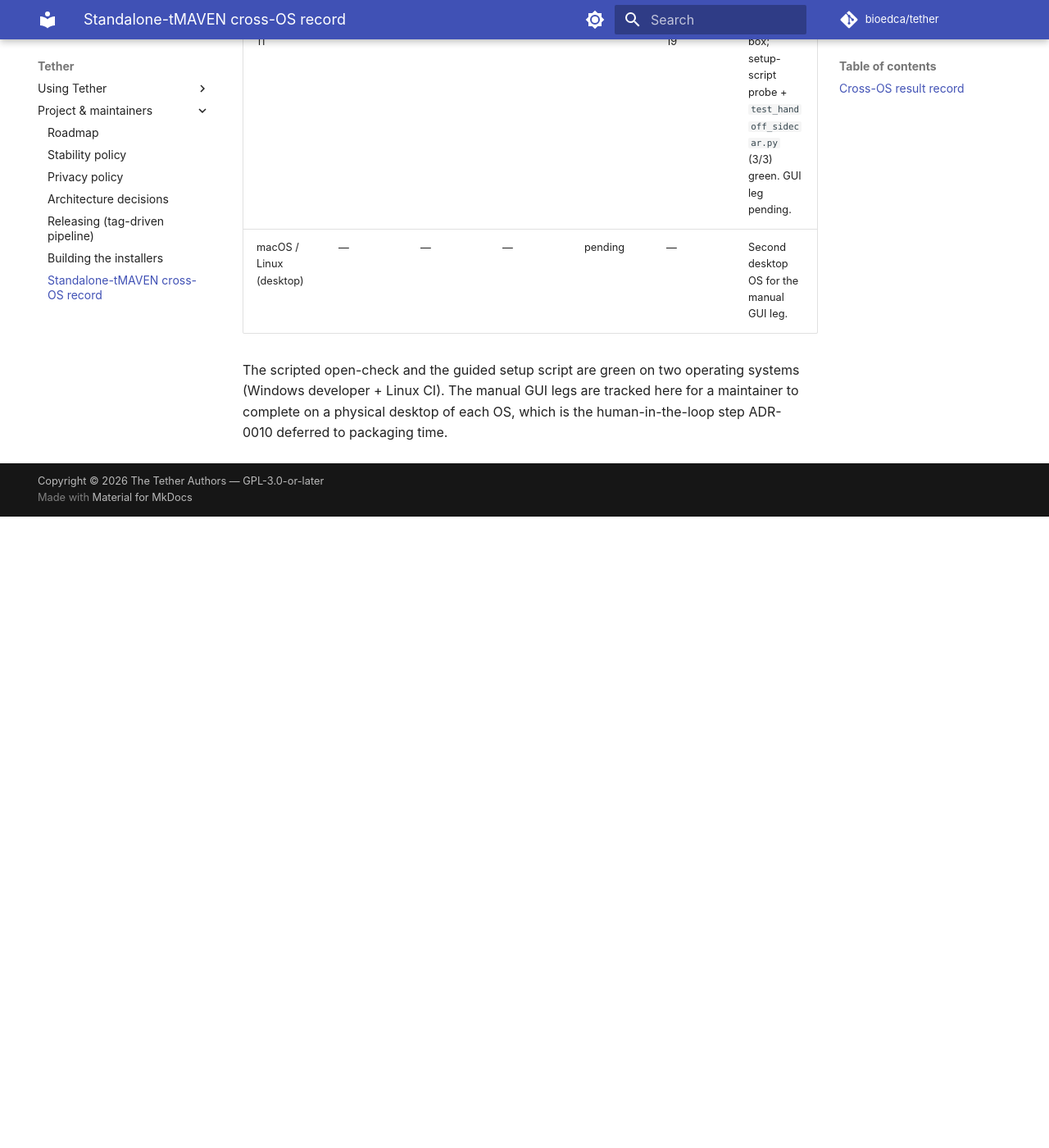
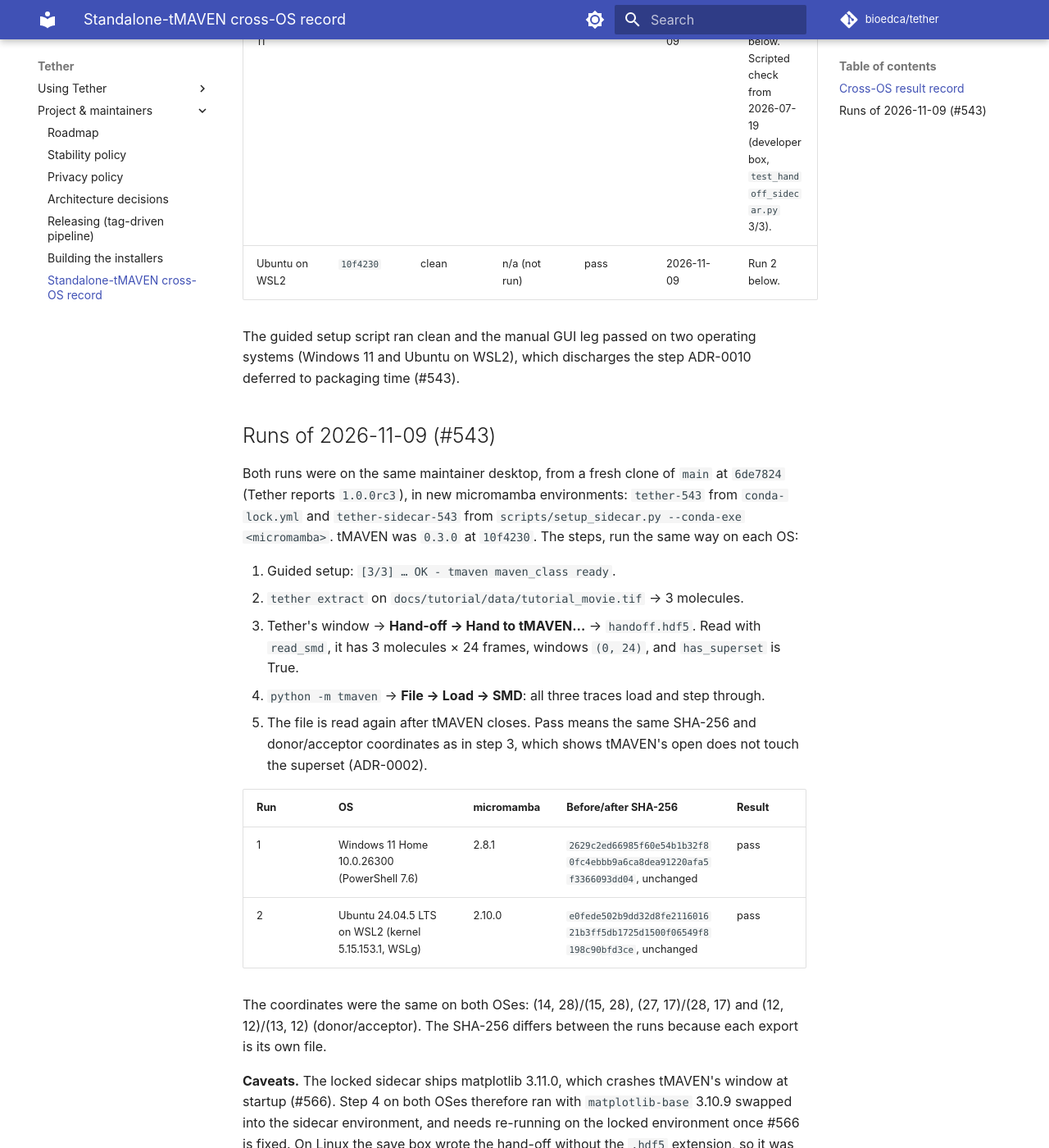
Before and after one commit to bioedca/tether, an MkDocs documentation site: the page built from docs/maintainers/standalone-tmaven-cross-os-record.md, in a window 1280 px wide and 1400 px high, scrolled down 779 px. Shown: the whole window at 82% size. Built offline with MkDocs 1.6.1 and Material for MkDocs 9.7.7, drawn with Linux system fonts in a browser that asks for light colours; comment, search, counter and statistics services are not loaded; the version menu is left out; before the commit the page ends 1409 px from its top, so only the background shows below that; some of the changed text lies outside the part shown.

Commit message:
docs(sidecar): record the two-OS standalone-tMAVEN GUI check (#543)
Windows 11 and Ubuntu on WSL2, both from main at 6de7824 with tMAVEN
0.3.0 at 10f4230: the guided setup ran clean, Tether's hand-off opened in
the standalone tMAVEN GUI, and the file's SHA-256 and coordinates were
unchanged after the open. The GUI leg ran with matplotlib 3.10.9 swapped
in because of #566.

```diff
--- a/docs/maintainers/standalone-tmaven-cross-os-record.md
+++ b/docs/maintainers/standalone-tmaven-cross-os-record.md
@@ -15,10 +15,42 @@ Windows (developer) and Linux (CI); the manual GUI leg is recorded here as it is
 | OS | tMAVEN commit | Setup script | Scripted open-check | Manual GUI open | Date | Notes |
 |---|---|---|---|---|---|---|
 | Linux (CI) | `10f4230` | clean | pass | n/a (headless CI) | ongoing | `sidecar` workflow: setup script + `test_handoff_sidecar.py` on every live run. |
-| Windows 11 | `10f4230` | clean | pass | pending | 2026-07-19 | Developer box; setup-script probe + `test_handoff_sidecar.py` (3/3) green. GUI leg pending. |
-| macOS / Linux (desktop) | — | — | — | pending | — | Second desktop OS for the manual GUI leg. |
+| Windows 11 | `10f4230` | clean | pass | pass | 2026-11-09 | Run 1 below. Scripted check from 2026-07-19 (developer box, `test_handoff_sidecar.py` 3/3). |
+| Ubuntu on WSL2 | `10f4230` | clean | n/a (not run) | pass | 2026-11-09 | Run 2 below. |
 
-The scripted open-check and the guided setup script are green on two operating systems
-(Windows developer + Linux CI). The manual GUI legs are tracked here for a maintainer to
-complete on a physical desktop of each OS, which is the human-in-the-loop step ADR-0010
-deferred to packaging time.
+The guided setup script ran clean and the manual GUI leg passed on two operating systems
+(Windows 11 and Ubuntu on WSL2), which discharges the step ADR-0010 deferred to packaging time
+(#543).
+
+## Runs of 2026-11-09 (#543)
+
+Both runs were on the same maintainer desktop, from a fresh clone of `main` at `6de7824`
+(Tether reports `1.0.0rc3`), in new micromamba environments: `tether-543` from `conda-lock.yml`
+and `tether-sidecar-543` from `scripts/setup_sidecar.py --conda-exe <micromamba>`. tMAVEN was
+`0.3.0` at `10f4230`. The steps, run the same way on each OS:
+
+1. Guided setup: `[3/3] … OK - tmaven maven_class ready`.
+2. `tether extract` on `docs/tutorial/data/tutorial_movie.tif` → 3 molecules.
+3. Tether's window → **Hand-off → Hand to tMAVEN…** → `handoff.hdf5`. Read with
+   `read_smd`, it has 3 molecules × 24 frames, windows `(0, 24)`, and `has_superset` is True.
+4. `python -m tmaven` → **File → Load → SMD**: all three traces load and step through.
+5. The file is read again after tMAVEN closes. Pass means the same SHA-256 and donor/acceptor
+   coordinates as in step 3, which shows tMAVEN's open does not touch the superset (ADR-0002).
+
+| Run | OS | micromamba | Before/after SHA-256 | Result |
+|---|---|---|---|---|
+| 1 | Windows 11 Home 10.0.26300 (PowerShell 7.6) | 2.8.1 | `2629c2ed66985f60e54b1b32f80fc4ebbb9a6ca8dea91220afa5f3366093dd04`, unchanged | pass |
+| 2 | Ubuntu 24.04.5 LTS on WSL2 (kernel 5.15.153.1, WSLg) | 2.10.0 | `e0fede502b9dd32d8fe211601621b3ff5db1725d1500f06549f8198c90bfd3ce`, unchanged | pass |
+
+The coordinates were the same on both OSes: (14, 28)/(15, 28), (27, 17)/(28, 17) and
+(12, 12)/(13, 12) (donor/acceptor). The SHA-256 differs between the runs because each export is
+its own file.
+
+**Caveats.** The locked sidecar ships matplotlib 3.11.0, which crashes tMAVEN's window at
+startup (#566). Step 4 on both OSes therefore ran with `matplotlib-base` 3.10.9 swapped into
+the sidecar environment, and needs re-running on the locked environment once #566 is fixed.
+On Linux the save box wrote the hand-off without the `.hdf5` extension, so it was renamed
+before step 3's reading. tMAVEN's time-axis labels do not reflect the movie's frame time,
+which tMAVEN does not read from the file; this is display only. On Windows, an add-on that is part of neither
+Tether nor tMAVEN (it logs `eps_fix: applied … preferences`) changed tMAVEN's plot preferences
+at startup; that is display only too.
```
